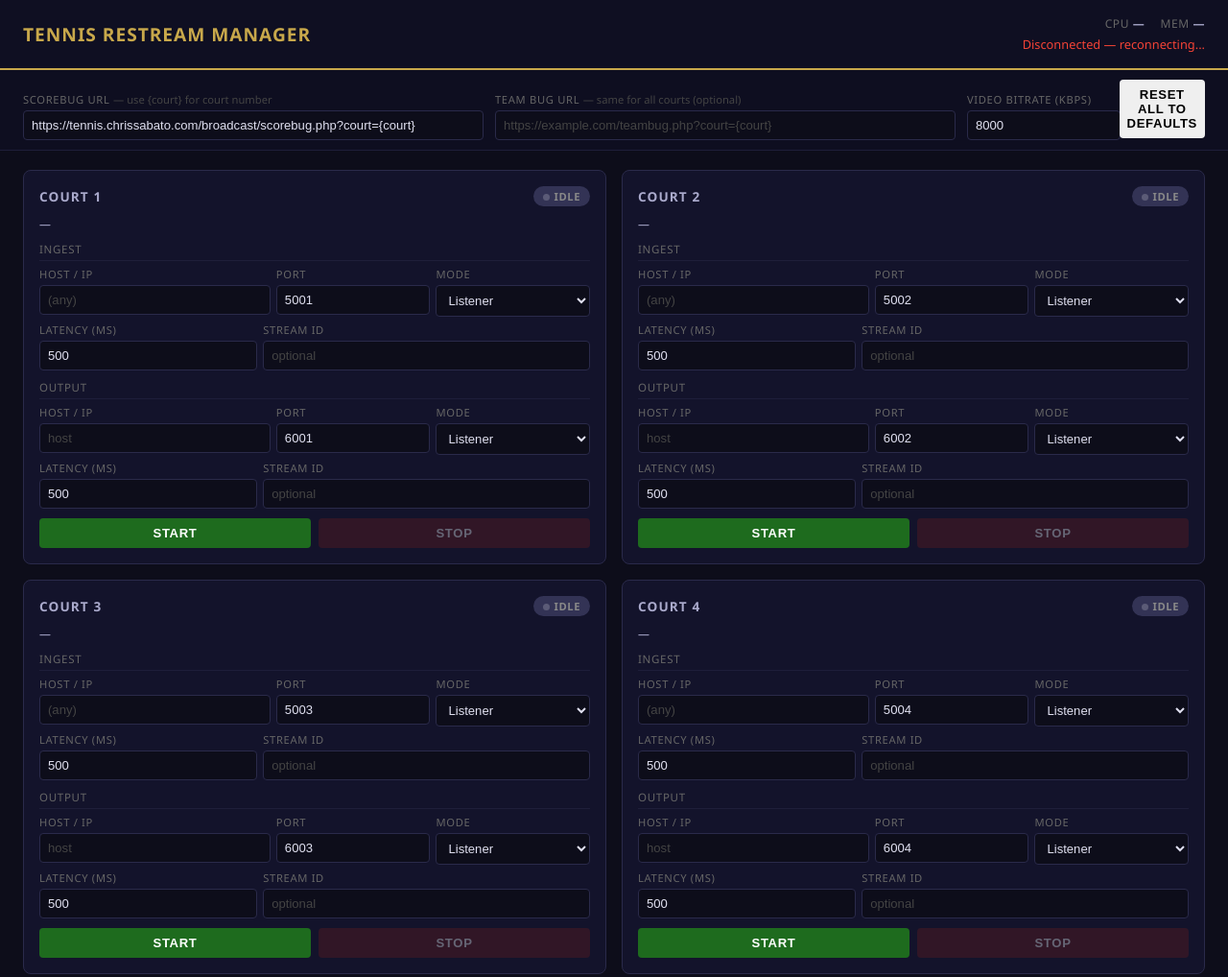
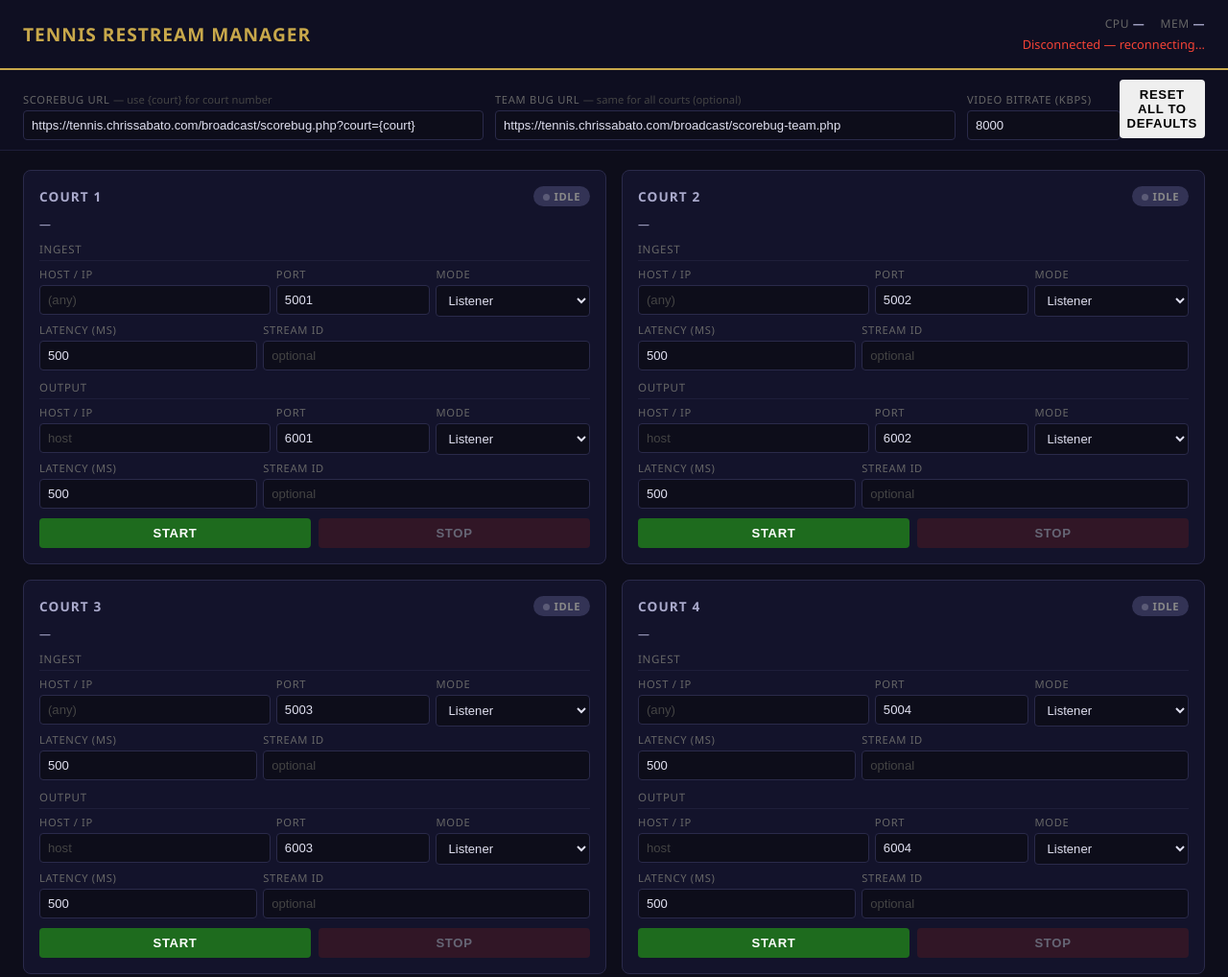
Before and after one commit to chrissabato/Tennis-SRT-Scorebug-Gateway, a website: page public/index.html in a window 1280 px wide. Shown: the top 1018 px of the page at 96% size. Drawn offline with Linux system fonts and the light colour scheme.

Commit message:
Set default team bug URL to scorebug-team.php
Co-Authored-By: Claude Sonnet 4.6 <noreply@anthropic.com>

```diff
--- a/public/app.js
+++ b/public/app.js
@@ -11,12 +11,13 @@
   scorebugUrlEl.value = load('scorebug-url', DEFAULT_BUG_URL);
   scorebugUrlEl.addEventListener('input', () => save('scorebug-url', scorebugUrlEl.value));
 
+  const DEFAULT_TEAM_BUG_URL = 'https://tennis.chrissabato.com/broadcast/scorebug-team.php';
   const teamBugUrlEl = document.getElementById('teambug-url');
-  teamBugUrlEl.value = load('teambug-url', '');
+  teamBugUrlEl.value = load('teambug-url', DEFAULT_TEAM_BUG_URL);
   teamBugUrlEl.addEventListener('input', () => save('teambug-url', teamBugUrlEl.value));
 
   function getTeamBugUrl() {
-    return teamBugUrlEl.value.trim() || null;
+    return teamBugUrlEl.value.trim() || DEFAULT_TEAM_BUG_URL;
   }
 
   const bitrateEl = document.getElementById('video-bitrate');
--- a/public/index.html
+++ b/public/index.html
@@ -29,7 +29,7 @@
     <div class="field-group settings-field">
       <label>Team Bug URL <span class="settings-hint">— same for all courts (optional)</span></label>
       <input type="text" id="teambug-url" spellcheck="false" autocomplete="off"
-        placeholder="https://example.com/teambug.php?court={court}">
+        placeholder="https://tennis.chrissabato.com/broadcast/scorebug-team.php">
     </div>
     <div class="field-group settings-field settings-field--narrow">
       <label>Video Bitrate (kbps)</label>
```
